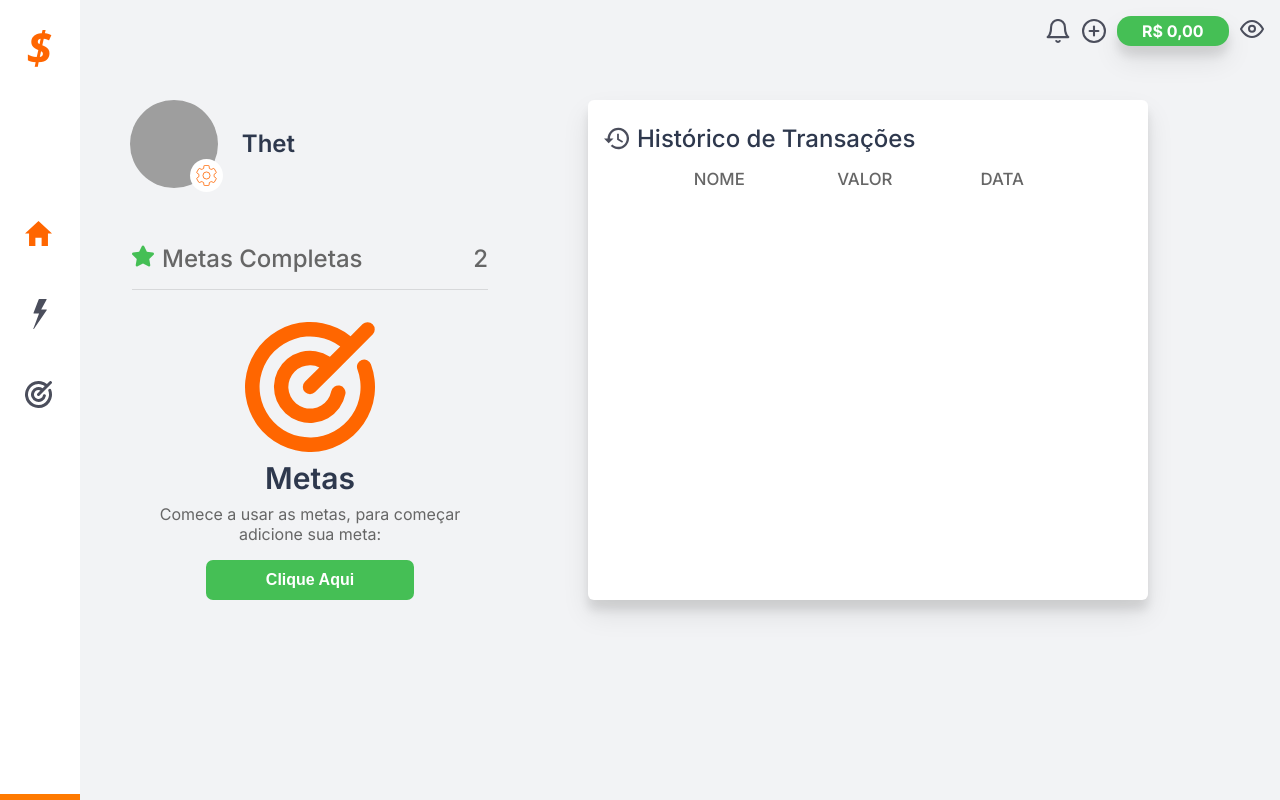
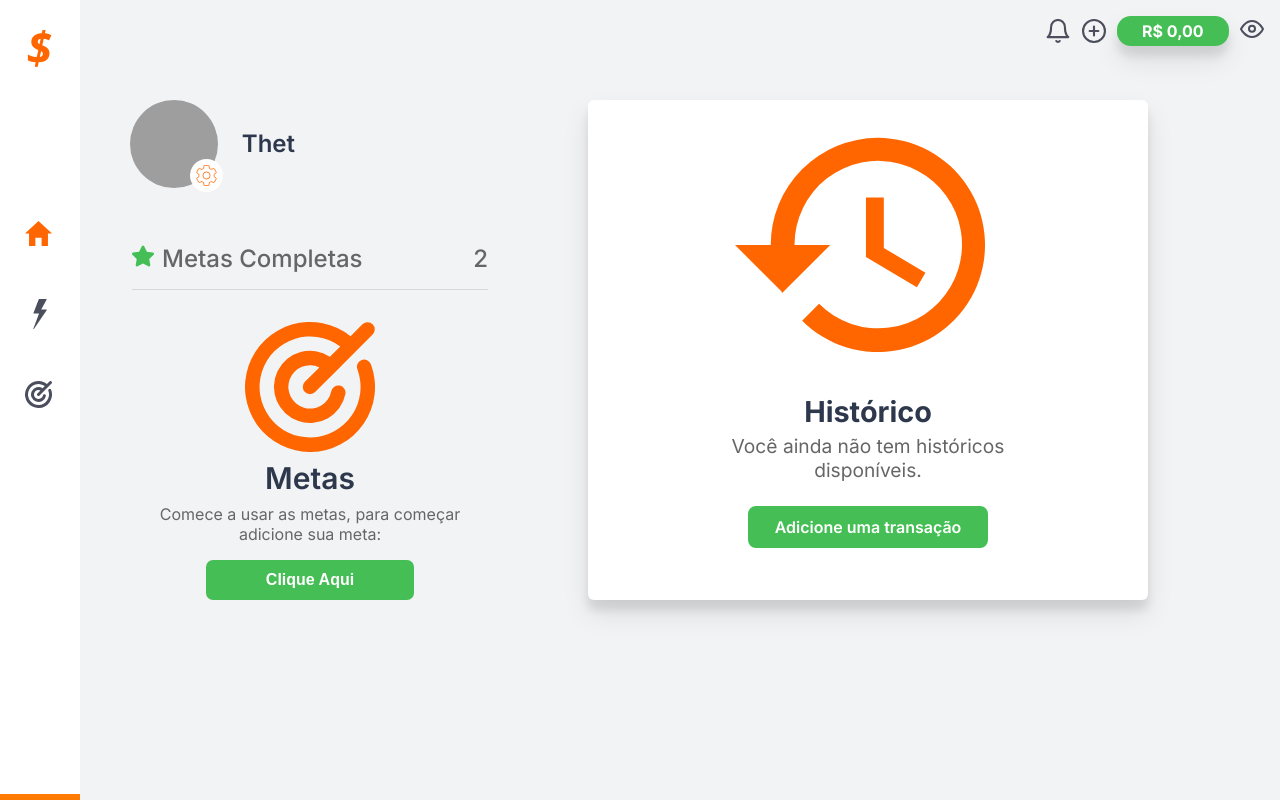
Before and after one commit to Ellathet/Cash, a Next.js app: page / in a window 1280 px wide. Built offline with nearby package versions, Linux system fonts and the light colour scheme; grey boxes are pictures that could not be loaded.

Commit message:
📦 Add More Functions for History Component
A function has been added when there is no transaction to show this to the user

```diff
--- a/src/components/HistoryTable.tsx
+++ b/src/components/HistoryTable.tsx
@@ -21,9 +21,9 @@ export function HistoryTable(props) {
     return (
         <div className={styles.table}>
             <header>
-                <span>NOME</span>
-                <span>VALOR</span>
-                <span>DATA</span>
+                <span className={styles.name}>NOME</span>
+                <span className={styles.value}>VALOR</span>
+                <span className={styles.date}>DATA</span>
             </header>
             {Transactions.map((transaction, index) => {
             return (
--- a/src/components/TransactionsHistory.tsx
+++ b/src/components/TransactionsHistory.tsx
@@ -1,20 +1,20 @@
 import styles from '../styles/components/TransactionsHistory.module.css'
-
-import React, { Component } from 'react';
 
 import Image from "next/image";
 
 import { VisibilityContext } from "../contexts/VisibilityContext"
 import { useContext } from 'react';
 import { HistoryTable } from './HistoryTable';
+import { AddTransactionContext } from '../contexts/TransactionContext';
 
 export function TransactionsHistory() {
 
     const { visibility } = useContext(VisibilityContext)
+    const { Transactions, toggleModalAdd } = useContext(AddTransactionContext)
 
-    return(
-        <>
-            { visibility ?(
+    function tableHandler() {
+        if(visibility && Transactions.length != 0) {
+            return (
             <div className={styles.container}>
                 <div className={styles.content}>
                     <div>
@@ -22,16 +22,39 @@ export function TransactionsHistory() {
                         <Image src="/icons/history.svg" width="25" height="25" className={styles.historyIcon}/>
                         Histórico de Transações
                     </span>
-                    {/* <select name="" id=""></select> */}
+                    <svg xmlns="http://www.w3.org/2000/svg" width="13" height="13" viewBox="0 0 15.415 26.96" className={styles.next}>
+                        <path id="Icon_ionic-ios-arrow-forward" data-name="Icon ionic-ios-arrow-forward" d="M22.014,19.671,11.812,9.477a1.918,1.918,0,0,1,0-2.721,1.943,1.943,0,0,1,2.729,0L26.1,18.307a1.923,1.923,0,0,1,.056,2.657L14.549,32.594a1.927,1.927,0,0,1-2.729-2.721Z" transform="translate(-11.246 -6.196)" fill="#202020"/>
+                    </svg>
+                </div>
+                    <HistoryTable/>
+                </div>
+            </div>
+            )
+        } else if (!visibility && Transactions.length !== 0) {
+            return (
+            <div className={styles.VisibilityOff}></div>
+            )
+        } else if (Transactions.length === 0) {
+            return (
+            <div className={`${styles.container} ${styles.nothing}`}>
+                    <svg xmlns="http://www.w3.org/2000/svg" width="250" height="250" viewBox="0 0 267.042 228.893">
+                        <path id="Icon_material-history" data-name="Icon material-history" d="M154.1,4.5A114.456,114.456,0,0,0,39.649,118.947H1.5l49.466,49.466.89,1.78,51.374-51.247H65.081a89.441,89.441,0,1,1,26.2,62.819L73.22,199.822A114.417,114.417,0,1,0,154.1,4.5ZM141.379,68.081v63.582l54.426,32.3,9.156-15.387-44.507-26.45V68.081Z" transform="translate(-1.5 -4.5)" fill="#f60"/>
+                    </svg>
+                    <span>
+                        <h2>Histórico</h2>
+                        <p>Você ainda não tem históricos<br/>disponíveis.</p>
+                    </span>
+                    <div onClick={toggleModalAdd}>
+                        Adicione uma transação
                     </div>
-                        <HistoryTable/>
-                    </div>
-                </div>
-            ) : (
-                <div className={styles.VisibilityOff}>
+            </div>
+            )
+        }
+    }
 
-                </div>
-            )}
+    return(
+        <>
+        {tableHandler()}
         </>
     )
 
--- a/src/contexts/TransactionContext.tsx
+++ b/src/contexts/TransactionContext.tsx
@@ -23,10 +23,10 @@ export function AddTransactionProvider ({children,  ...rest}: AddTransactionProv
 
     const [ modalAdd, setModalAdd ] = useState(false);
 
-    const [ Transactions, setTransactions] = useState([])
-    const [ Err, setErr] = useState(true)
-    const [ Confirm, setConfirm] = useState(false)
-    const [ total, setTotal] = useState(0)
+    const [ Transactions, setTransactions ] = useState([])
+    const [ Err, setErr ] = useState(true)
+    const [ Confirm, setConfirm ] = useState(false)
+    const [ total, setTotal ] = useState(0)
 
 
     function toggleModalAdd () {
@@ -71,22 +71,24 @@ export function AddTransactionProvider ({children,  ...rest}: AddTransactionProv
         },
     }
 
-    useEffect(()=> {
-        setTotal(totalTransactions())
-    }, [Transactions])
+
 
     function totalTransactions() {
         let total = 0;
 
         Transactions.map(transactions => {
-            if(transactions.value < 0) {
+                console.log(transactions.value)
                 total += transactions.value/100
-            }
         })
 
         return total
 
     }
+
+    useEffect(()=> {
+        setTotal(totalTransactions())
+    }, [Transactions, modalAdd])
+
 
     const ConfirmFields = (transaction) => {
         if(transaction.name.value.trim() === "" || transaction.date.value.trim() === "" || transaction.value.value.trim() === ""){
--- a/src/styles/components/HistoryTable.module.css
+++ b/src/styles/components/HistoryTable.module.css
@@ -15,6 +15,20 @@
     margin-bottom: 0.5rem;
 }
 
+.name {
+    position: relative;
+    left: -0.7rem;
+}
+
+.value {
+    position: relative;
+    left: -2.1rem;
+}
+
+.date {
+    position: relative;
+    left: -1.3rem;
+}
 
 .table > div {
     margin-bottom: 0.5rem;
--- a/src/styles/components/Modal/AddModal.module.scss
+++ b/src/styles/components/Modal/AddModal.module.scss
@@ -11,7 +11,7 @@
     justify-content: center;
     align-items: center;
 
-    animation: into 0.3s ease-in-out;
+    animation: into 0.5s ease-in-out;
 }
 
 .srOnly {
--- a/src/styles/components/TransactionsHistory.module.css
+++ b/src/styles/components/TransactionsHistory.module.css
@@ -48,6 +48,58 @@
 
 }
 
+.next:hover{
+    cursor: pointer;
+}
+
+.nothing {
+    display: flex;
+    flex-direction: column;
+    justify-content: center;
+    align-items: center;
+
+    text-align: center;
+
+    padding: 1rem 2rem 3rem;
+}
+
+.nothing svg {
+    position: relative;
+    left: -0.5rem;
+    margin-bottom: 1.5rem;
+}
+
+.nothing h2 {
+    font-size:1.8rem;
+    color: var(--title);
+    margin-bottom: 0.3rem;
+}
+
+.nothing p {
+    font-size: 1.2rem;
+    margin-bottom: 1.5rem;
+}
+
+.nothing div:last-child {
+
+    background-color: var(--green);
+
+    color: var(--white);
+    font-weight: 600;
+
+    padding: 0.7rem;
+    border-radius: 0.5rem;
+
+    width: 15rem;
+
+    transition: filter 0.5s;
+}
+
+.nothing div:last-child:hover {
+    cursor: pointer;
+    filter: brightness(0.9);
+}
+
 @keyframes gradient {
     0% {
         background-position: 0% 50%;
```
